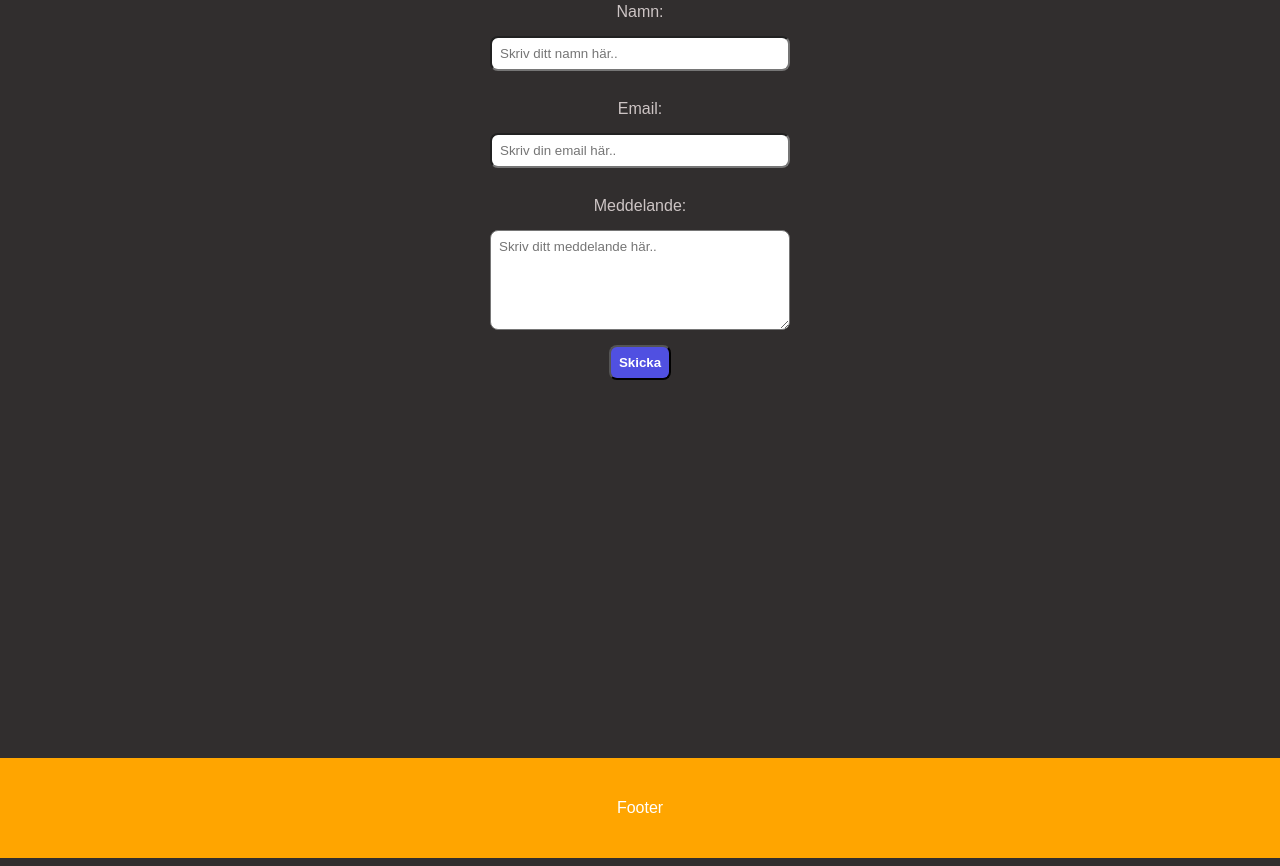
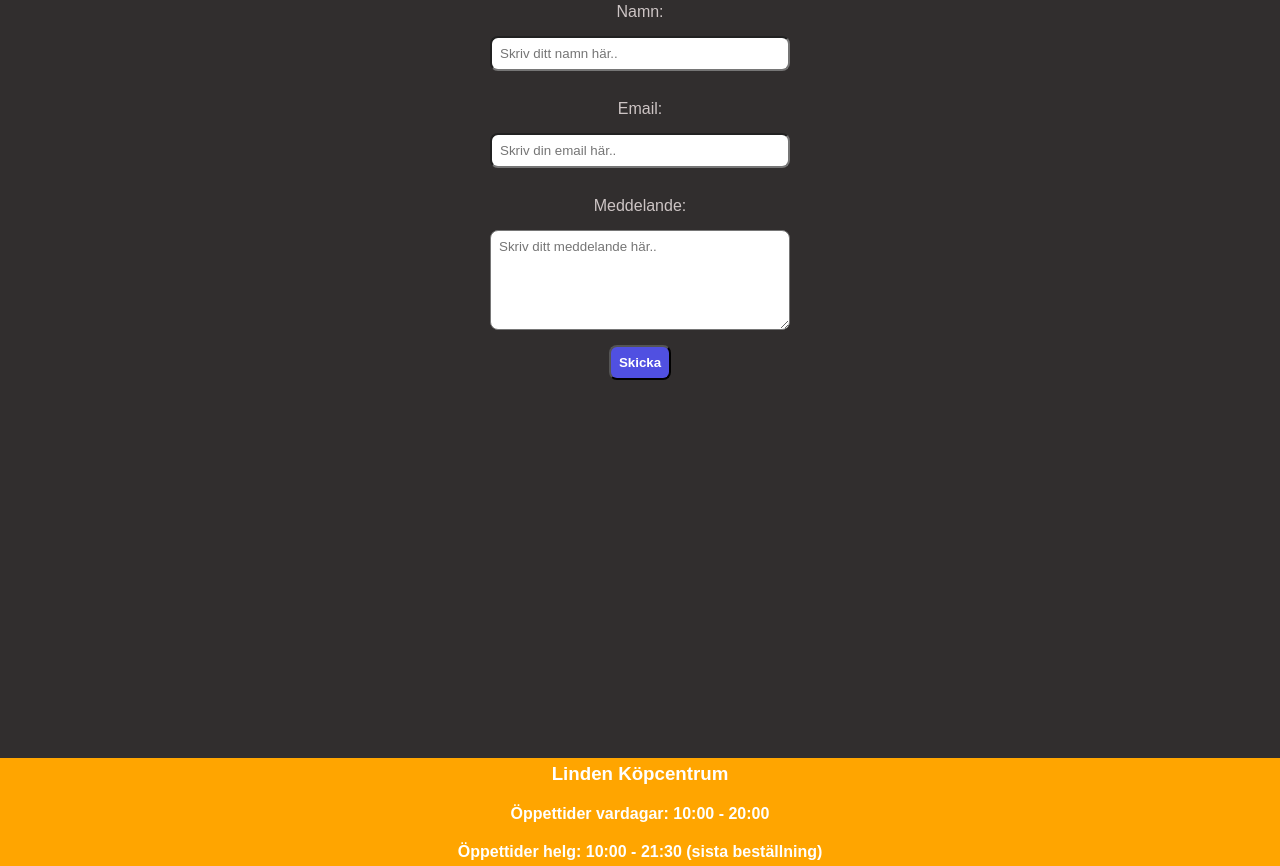
Before and after one commit to slowlane/Webbprog2_Projekt, a plain HTML site: page html/contact.html in a window 1280 px wide. Shown: the part 255-1121 px from the top of the page. Drawn offline with Linux system fonts and the light colour scheme.

Commit message:
fixade footer

```diff
--- a/css/styles.css
+++ b/css/styles.css
@@ -266,16 +266,22 @@ textarea {
 
 
 #footer {
+    display: flex;
+    flex-direction: column;
     background-color: orange;
     color: white;
     width: 100%;
-    height: 100px;
     place-content: center;
+    gap: 10px;
 }
 
-#footer p {
+#footer p, h3 {
     text-align: center;
+    padding: 5px;
+    font-weight: 700;
 }
+
+
 
 
 
--- a/html/contact.html
+++ b/html/contact.html
@@ -34,7 +34,17 @@
         </form>
     </div>
 
-    <footer id="footer"><p>Footer</p></footer>
+    <footer id="footer">
+        <h3>
+            Linden Köpcentrum
+        </h3>
+        <p>
+            Öppettider vardagar: 10:00 - 20:00
+        </p>
+        <p>
+            Öppettider helg: 10:00 - 21:30 (sista beställning)
+        </p>
+    </footer>
     <script src="../script.js"></script>
 </body>
 </html>
```
Also changed, not shown: html/gallery.html (+10 -2 lines), html/index.html (+11 -1 lines).
